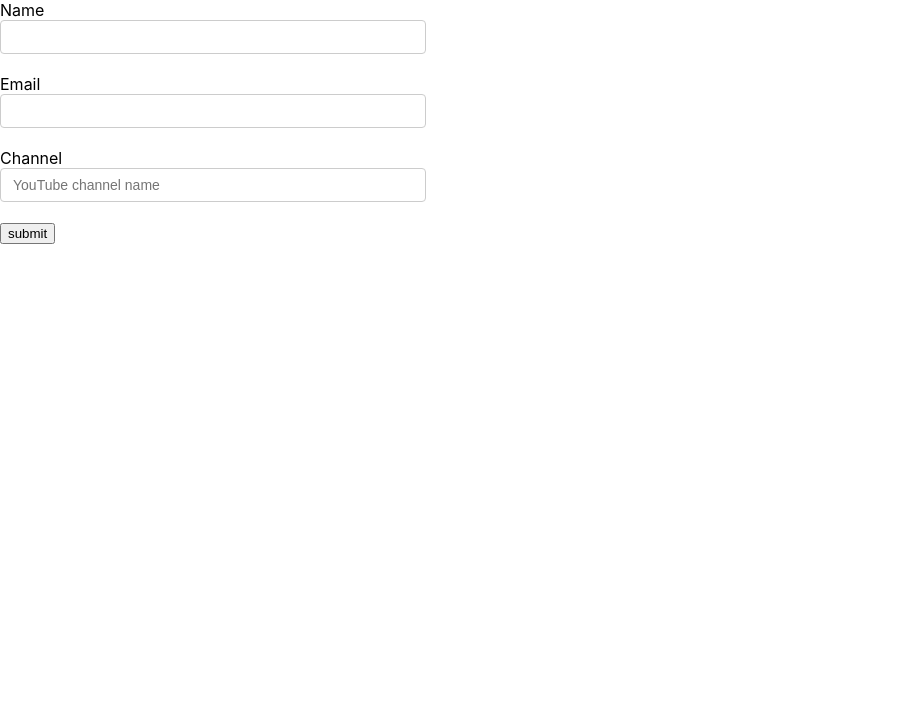
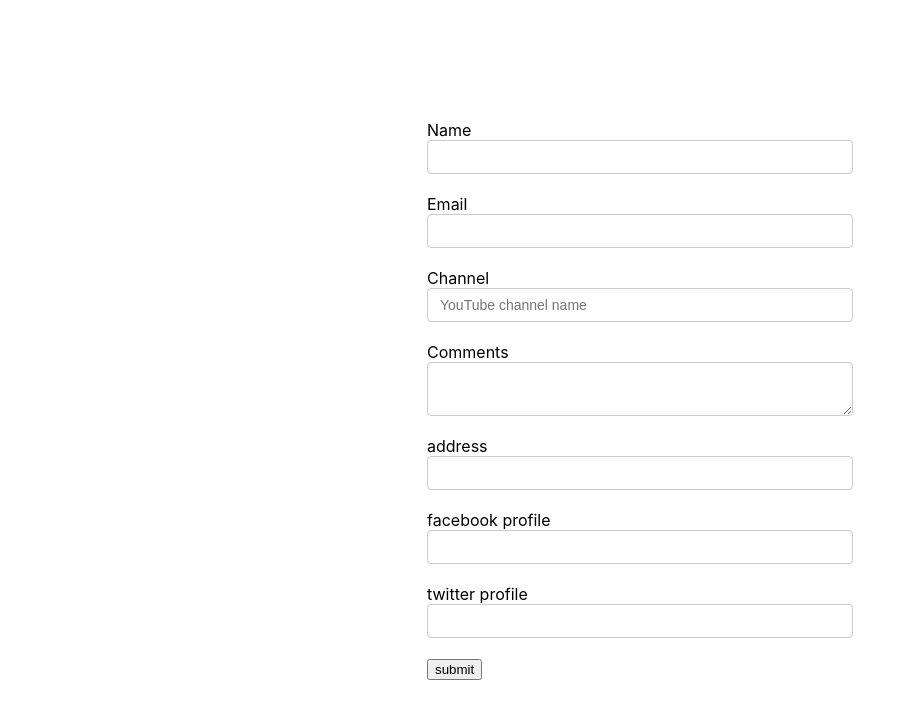
Before and after one commit to jlee380/formikTuto, a React (Create React App) app: page / in a window 1280 px wide. Shown: the top 718 px of the page, without its empty margins (0-916 px from the left). Built offline with nearby package versions, Linux system fonts and the light colour scheme.

Commit message:
nested object added

```diff
--- a/src/App.css
+++ b/src/App.css
@@ -1,5 +1,12 @@
+.App {
+  display: flex;
+  justify-content: center;
+  align-items: center;
+  height: 100vh;
+}
 input[type='text'],
-input[type='email'] {
+input[type='email'],
+textarea {
   display: block;
   width: 400px;
   padding: 6px 12px;
--- /dev/null
+++ b/src/components/TextError.js
@@ -0,0 +1,7 @@
+import React from "react";
+
+function TextError({ props }) {
+	return <div className="error">{props.children}</div>;
+}
+
+export default TextError;
--- a/src/components/YoutubeForm.js
+++ b/src/components/YoutubeForm.js
@@ -1,11 +1,18 @@
 import { Formik, Form, Field, ErrorMessage } from "formik";
 import React from "react";
 import * as Yup from "yup";
+import TextError from "./TextError";
 
 const initialValues = {
 	name: "",
 	email: "",
 	channel: "",
+	comments: "",
+	address: "",
+	social: {
+		facebook: "",
+		twitter: "",
+	},
 };
 
 const onSubmit = (values) => {
@@ -28,13 +35,17 @@ function YoutubeForm() {
 				<div className="form-control">
 					<label htmlFor="name">Name</label>
 					<Field type="text" id="name" name="name" />
-					<ErrorMessage name="name" />
+					<ErrorMessage name="name" component={TextError} />
 				</div>
 
 				<div className="form-control">
 					<label htmlFor="email">Email</label>
 					<Field type="email" id="email" name="email" />
-					<ErrorMessage name="email" />
+					<ErrorMessage name="email">
+						{(errorMsg) => {
+							<div className="error">{errorMsg}</div>;
+						}}
+					</ErrorMessage>
 				</div>
 
 				<div className="form-control">
@@ -48,6 +59,43 @@ function YoutubeForm() {
 					<ErrorMessage name="channel" />
 				</div>
 
+				<div className="form-control">
+					<label htmlFor="comments">Comments</label>
+					<Field as="textarea" id="comments" name="comments" />
+				</div>
+
+				<div className="form-control">
+					<label htmlFor="address">address</label>
+					<Field name="address">
+						{(props) => {
+							const { field, form, meta } = props;
+							console.log("render props", props);
+							return (
+								<div>
+									<input
+										type="text"
+										id="address"
+										{...field}
+									/>
+									{meta.touched && meta.error && (
+										<div>{meta.error}</div>
+									)}
+								</div>
+							);
+						}}
+					</Field>
+				</div>
+
+				<div className="form-control">
+					<label htmlFor="facebook">facebook profile</label>
+					<Field type="text" id="facebook" name="social.facebook" />
+				</div>
+
+				<div className="form-control">
+					<label htmlFor="twitter">twitter profile</label>
+					<Field type="text" id="twitter" name="social.twitter" />
+				</div>
+
 				<button type="submit">submit</button>
 			</Form>
 		</Formik>
```
